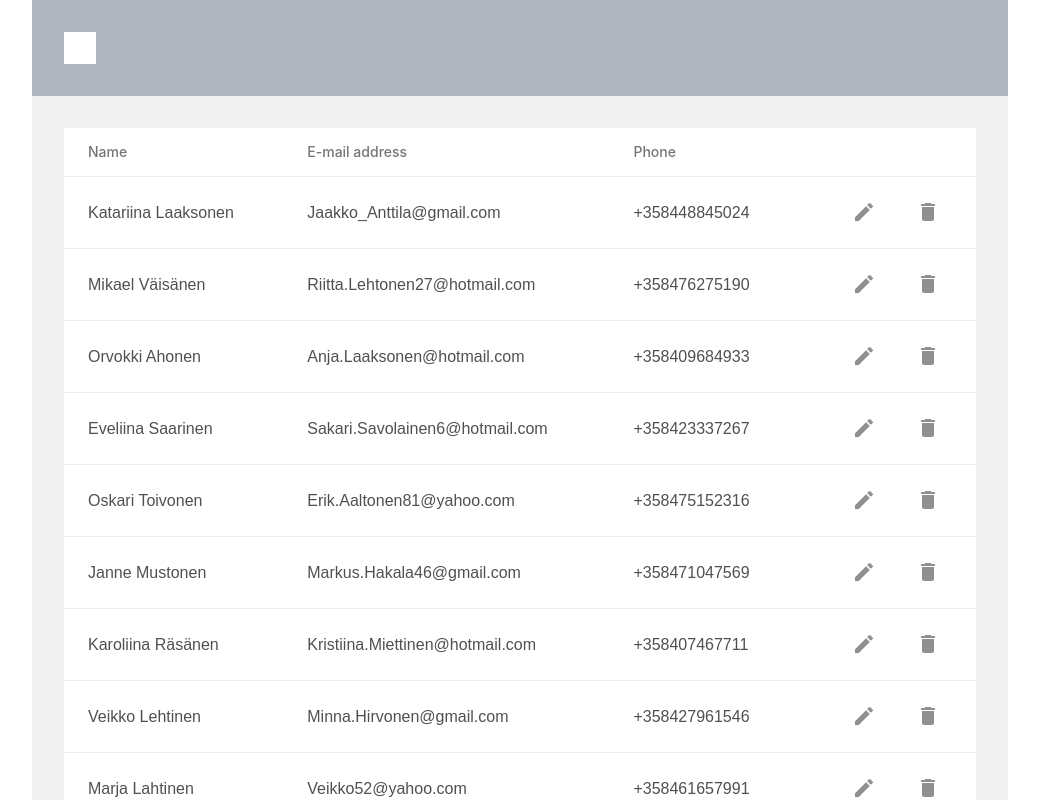
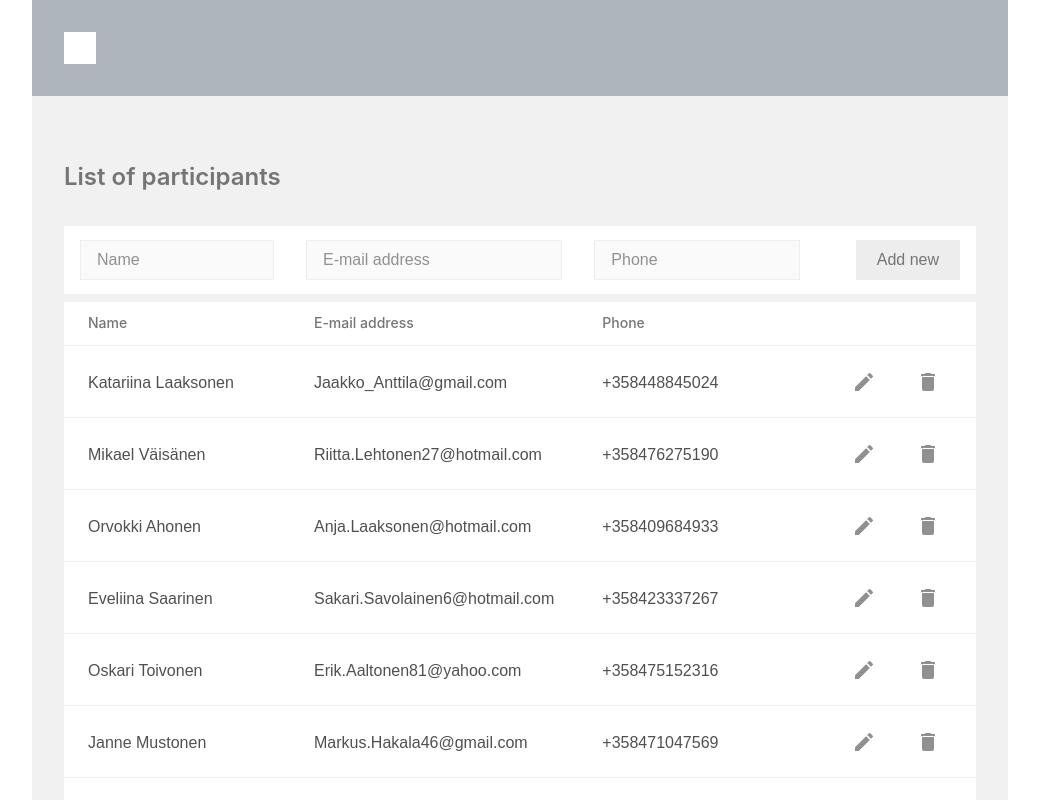
Before and after one commit to fu4303/react-table-test, a React (Create React App) app: page / in a window 1280 px wide. Shown: the top 800 px of the page, without its empty margins (120-1159 px from the left). Built offline with nearby package versions, Linux system fonts and the light colour scheme.

Commit message:
feat(participantstable): add form for adding for participants

```diff
--- a/package.json
+++ b/package.json
@@ -12,7 +12,8 @@
     "react-dom": "^17.0.2",
     "react-scripts": "4.0.3",
     "react-table": "^7.6.3",
-    "styled-components": "^5.2.3"
+    "styled-components": "^5.2.3",
+    "zod": "^1.11.13"
   },
   "devDependencies": {
     "@commitlint/cli": "11.0.0",
--- a/src/components/Input/styled/StyledInput.tsx
+++ b/src/components/Input/styled/StyledInput.tsx
@@ -3,6 +3,8 @@ import styled, { ThemeProps, DefaultTheme } from 'styled-components';
 
 export interface IStyledInput extends InputHTMLAttributes<HTMLInputElement> {
   fullWidth?: boolean;
+  width?: string;
+  invalid?: boolean | undefined;
 }
 
 const StyledInput = styled.input<IStyledInput & ThemeProps<DefaultTheme>>`
@@ -11,12 +13,12 @@ const StyledInput = styled.input<IStyledInput & ThemeProps<DefaultTheme>>`
   height: 40px;
   border-radius: 0;
   border-style: solid;
-  border-width: 1px;
-  border-color: #f1f1f1;
+  border-width: ${(props) => (props.invalid ? '2px' : '1px')};
+  border-color: ${(props) => (props.invalid ? props.theme.colors.danger : props.theme.colors.border)};
   padding: 0 ${(props) => props.theme.spacing.baseSpace * 2}px;
   color: ${(props) => props.theme.colors.text.dark};
   background-color: ${(props) => props.theme.colors.bg.light};
-  width: ${(props) => (props.fullWidth ? '100%' : '')};
+  width: ${(props) => (props.fullWidth ? '100%' : props.width ?? 'auto')};
 
   &::placeholder {
     color: ${(props) => props.theme.colors.text.light};
--- /dev/null
+++ b/src/components/ParticipantsTable/components/StyledTable.tsx
@@ -0,0 +1,81 @@
+import styled from 'styled-components';
+
+const StyledTable = styled.table`
+  width: 100%;
+  border-spacing: 0;
+  background-color: ${(props) => props.theme.colors.white};
+
+  thead {
+    color: ${(props) => props.theme.colors.text.medium};
+    font-size: 14px;
+    line-height: 16px;
+    font-weight: 500;
+
+    tr {
+      height: 48px;
+
+      &:first-child {
+        border-bottom: ${(props) => props.theme.spacing.baseSpace}px solid ${(props) => props.theme.colors.bg.medium};
+        height: 72px;
+
+        th {
+          padding: 0 ${(props) => props.theme.spacing.baseSpace * 2}px;
+        }
+
+        div {
+          display: flex;
+          justify-content: flex-end;
+        }
+      }
+    }
+  }
+
+  tbody {
+    color: ${(props) => props.theme.colors.text.dark};
+    font-size: 16px;
+    line-height: 24px;
+    font-weight: 400;
+
+    tr {
+      height: 72px;
+    }
+  }
+
+  tr {
+    &:last-child {
+      td {
+        border-bottom: 0;
+      }
+    }
+  }
+
+  th,
+  td {
+    border-bottom: 1px solid ${(props) => props.theme.colors.border};
+    padding: 0 ${(props) => props.theme.spacing.baseSpace * 3}px;
+    text-align: left;
+    vertical-align: middle;
+  }
+
+  th {
+    border-bottom: 1px solid ${(props) => props.theme.colors.border};
+    color: ${(props) => props.theme.colors.text.medium};
+    font-weight: 500;
+    cursor: pointer;
+
+    &:hover {
+      color: ${(props) => props.theme.colors.text.dark};
+    }
+
+    div {
+      display: flex;
+      align-items: center;
+      svg {
+        margin-left: ${(props) => props.theme.spacing.baseSpace}px;
+        fill: ${(props) => props.theme.colors.text.medium};
+      }
+    }
+  }
+`;
+
+export default StyledTable;
--- a/src/components/ParticipantsTable/components/Table.tsx
+++ b/src/components/ParticipantsTable/components/Table.tsx
@@ -1,77 +1,24 @@
+import * as React from 'react';
 import { useTable, useSortBy, UseTableOptions } from 'react-table';
-import styled from 'styled-components';
+import * as z from 'zod';
+import faker from 'faker';
 import { ReactComponent as DownwardIcon } from '../../../constants/icons/Downward.svg';
 import { ReactComponent as UpwardIcon } from '../../../constants/icons/Upward.svg';
-import { Participant } from '../../../constants/types';
+import { Participant, ITable } from '../../../constants/types';
+import Input from '../../Input';
+import Button from '../../Button';
+import StyledTable from './StyledTable';
 
-const StyledTable = styled.table`
-  width: 100%;
-  border-spacing: 0;
-  background-color: ${(props) => props.theme.colors.white};
-
-  thead {
-    color: ${(props) => props.theme.colors.text.medium};
-    font-size: 14px;
-    line-height: 16px;
-    font-weight: 500;
-
-    tr {
-      height: 48px;
-    }
-  }
-
-  tbody {
-    color: ${(props) => props.theme.colors.text.dark};
-    font-size: 16px;
-    line-height: 24px;
-    font-weight: 400;
-
-    tr {
-      height: 72px;
-    }
-  }
-
-  tr {
-    &:last-child {
-      td {
-        border-bottom: 0;
-      }
-    }
-  }
-
-  th,
-  td {
-    border-bottom: 1px solid ${(props) => props.theme.colors.border};
-    padding: 0 ${(props) => props.theme.spacing.baseSpace * 3}px;
-    text-align: left;
-    vertical-align: middle;
-  }
-
-  th {
-    border-bottom: 1px solid ${(props) => props.theme.colors.border};
-    color: ${(props) => props.theme.colors.text.medium};
-    font-weight: 500;
-    cursor: pointer;
-
-    &:hover {
-      color: ${(props) => props.theme.colors.text.dark};
-    }
-
-    div {
-      display: flex;
-      align-items: center;
-      svg {
-        margin-left: ${(props) => props.theme.spacing.baseSpace}px;
-        fill: ${(props) => props.theme.colors.text.medium};
-      }
-    }
-  }
-`;
+const newParticipantValidator = z.object({
+  name: z.string().min(5),
+  email: z.string().email(),
+  phone: z.string().min(5),
+});
 
 const getSortedIcon = (isSortedDesc: boolean | undefined) =>
   isSortedDesc ? <DownwardIcon width="14" /> : <UpwardIcon width="14" />;
 
-const Table = ({ columns, data }: UseTableOptions<Participant>) => {
+const Table = ({ columns, data, dispatch }: ITable & UseTableOptions<Participant>) => {
   const { getTableProps, getTableBodyProps, rows, prepareRow, headerGroups } = useTable(
     {
       columns,
@@ -80,9 +27,71 @@ const Table = ({ columns, data }: UseTableOptions<Participant>) => {
     useSortBy,
   );
 
+  const [newParticipant, setNewParticipant] = React.useState({
+    name: '',
+    email: '',
+    phone: '',
+  });
+
+  const [errors, setErrors] = React.useState<string[]>([]);
+
+  const handleChange = (e: React.ChangeEvent<HTMLInputElement>) =>
+    setNewParticipant({ ...newParticipant, [e.target.id]: e.target.value });
+
+  const hasError = (field: string) => errors.some((fieldError) => fieldError === field);
+
+  const createRecord = () => {
+    try {
+      const validated = newParticipantValidator.parse(newParticipant);
+      dispatch({ type: 'create', data: { ...validated, id: faker.datatype.uuid() } });
+      setNewParticipant({ name: '', email: '', phone: '' });
+      setErrors([]);
+    } catch (error) {
+      setErrors(Object.keys(error.formErrors.fieldErrors));
+    }
+  };
+
   return (
     <StyledTable {...getTableProps()}>
       <thead>
+        {/* TODO: Refactor this to a new component and use a form instead */}
+        <tr>
+          <th>
+            <Input
+              id="name"
+              fullWidth
+              value={newParticipant.name}
+              placeholder="Name"
+              onChange={handleChange}
+              invalid={hasError('name')}
+            />
+          </th>
+          <th>
+            <Input
+              id="email"
+              fullWidth
+              value={newParticipant.email}
+              placeholder="E-mail address"
+              onChange={handleChange}
+              invalid={hasError('email')}
+            />
+          </th>
+          <th>
+            <Input
+              id="phone"
+              fullWidth
+              value={newParticipant.phone}
+              placeholder="Phone"
+              onChange={handleChange}
+              invalid={hasError('phone')}
+            />
+          </th>
+          <th>
+            <div>
+              <Button onClick={createRecord}>Add new</Button>
+            </div>
+          </th>
+        </tr>
         {headerGroups.map((headerGroup) => (
           <tr {...headerGroup.getHeaderGroupProps()}>
             {headerGroup.headers.map((column) => (
--- a/src/components/ParticipantsTable/components/TableActions.tsx
+++ b/src/components/ParticipantsTable/components/TableActions.tsx
@@ -42,8 +42,8 @@ const EditActions = styled.div`
 `;
 
 const TableActions = ({ row, dispatch, state }: ITableActions) => {
-  const { status } = state;
-  if (status === 'edit') {
+  const { status, currentRowId } = state;
+  if (status === 'edit' && Number(row.id) === currentRowId) {
     return (
       <EditActions>
         <Button type="button" variant="secondary" onClick={() => dispatch({ type: 'cancel' })}>
--- a/src/components/ParticipantsTable/index.tsx
+++ b/src/components/ParticipantsTable/index.tsx
@@ -1,8 +1,9 @@
 import * as React from 'react';
-import { Column, Row } from 'react-table';
-import { EditableCell, Table, TableActions } from './components';
-import { ParticipantTableState, ParticipantTableAction, IEditableCell, Participant } from '../../constants/types';
+import styled from 'styled-components';
+import { Table } from './components';
+import { ParticipantTableState } from '../../constants/types';
 import fakeData from '../../utils/fakeData';
+import { participantsTableReducer, getColumns } from './utils';
 
 const initialState: ParticipantTableState = {
   participants: [],
@@ -13,112 +14,34 @@ const initialState: ParticipantTableState = {
   phone: '',
 };
 
+const Title = styled.h1`
+  color: ${(props) => props.theme.colors.text.medium};
+  font-weight: 600;
+  font-size: 24px;
+  line-height: 2.4;
+  margin: ${(props) => props.theme.spacing.baseSpace * 2.5}px 0;
+`;
+
 const ParticipantsTable = () => {
-  const reducer = React.useCallback(
-    (state: ParticipantTableState, action: ParticipantTableAction) => {
-      switch (action.type) {
-        case 'getData': {
-          return {
-            ...state,
-            participants: action.data,
-          };
-        }
-        case 'handleChange': {
-          return {
-            ...state,
-            [action.data.field]: action.data.value,
-          };
-        }
-        case 'cancel': {
-          return {
-            ...state,
-            status: 'idle',
-            currentRowId: undefined,
-            name: '',
-            email: '',
-            phone: '',
-          };
-        }
-        case 'editRow': {
-          return {
-            ...state,
-            status: 'edit',
-            currentRowId: action?.data?.id,
-            name: action?.data?.name,
-            email: action?.data?.email,
-            phone: action?.data?.phone,
-          };
-        }
-        case 'update': {
-          const participants = state.participants.map((participant) => {
-            if (participant.id === action?.data?.id) {
-              return {
-                id: participant.id,
-                name: state.name ?? participant.name,
-                email: state.email ?? participant.email,
-                phone: state.phone ?? participant.phone,
-              };
-            }
-
-            return participant;
-          });
-
-          return { ...state, participants, status: 'idle' };
-        }
-        case 'delete': {
-          const participants = state.participants.filter((participant) => participant.id !== action?.data?.id);
-          return { ...state, participants };
-        }
-        default: {
-          return state;
-        }
-      }
-    },
-    [fakeData],
-  );
-
+  const reducer = React.useCallback(participantsTableReducer, []);
   const [state, dispatch] = React.useReducer(reducer, initialState);
-
-  const columns = React.useMemo(
-    () =>
-      [
-        {
-          Header: 'Name',
-          accessor: 'name',
-          Cell: ({ row, value }: Partial<IEditableCell>) => (
-            <EditableCell row={row} value={value} state={state} dispatch={dispatch} field="name" />
-          ),
-        },
-        {
-          Header: 'E-mail address',
-          accessor: 'email',
-          Cell: ({ row, value }: Partial<IEditableCell>) => (
-            <EditableCell row={row} value={value} state={state} dispatch={dispatch} field="email" />
-          ),
-        },
-        {
-          Header: 'Phone',
-          accessor: 'phone',
-          Cell: ({ row, value }: Partial<IEditableCell>) => (
-            <EditableCell row={row} value={value} state={state} dispatch={dispatch} field="phone" />
-          ),
-        },
-        {
-          Header: () => null,
-          id: 'actions',
-          Cell: ({ row }: { row: Row<Participant> }) => <TableActions row={row} dispatch={dispatch} state={state} />,
-        },
-      ] as Column<Participant>[],
-    [state.status, state.currentRowId],
-  );
+  const columns = React.useMemo(() => getColumns(state, dispatch), [
+    state.status,
+    state.currentRowId,
+    state.participants,
+  ]);
 
   React.useEffect(() => {
     const data = fakeData();
-
     dispatch({ type: 'getData', data });
   }, []);
 
-  return <Table data={state.participants} columns={columns} />;
+  return (
+    <main>
+      <Title>List of participants</Title>
+      <Table data={state.participants} columns={columns} dispatch={dispatch} />
+    </main>
+  );
 };
 
 export default ParticipantsTable;
--- /dev/null
+++ b/src/components/ParticipantsTable/utils/index.tsx
@@ -0,0 +1,111 @@
+import * as React from 'react';
+import { Column, Row } from 'react-table';
+import { ParticipantTableState, ParticipantTableAction, Participant, IEditableCell } from '../../../constants/types';
+import EditableCell from '../components/EditableCell';
+import TableActions from '../components/TableActions';
+
+export function getColumns(state: ParticipantTableState, dispatch: React.Dispatch<ParticipantTableAction>) {
+  const columns: Column<Participant>[] = [
+    {
+      Header: 'Name',
+      accessor: 'name',
+      Cell: ({ row, value }: Partial<IEditableCell>) => (
+        <EditableCell row={row} value={value} state={state} dispatch={dispatch} field="name" />
+      ),
+    },
+    {
+      Header: 'E-mail address',
+      accessor: 'email',
+      Cell: ({ row, value }: Partial<IEditableCell>) => (
+        <EditableCell row={row} value={value} state={state} dispatch={dispatch} field="email" />
+      ),
+    },
+    {
+      Header: 'Phone',
+      accessor: 'phone',
+      Cell: ({ row, value }: Partial<IEditableCell>) => (
+        <EditableCell row={row} value={value} state={state} dispatch={dispatch} field="phone" />
+      ),
+    },
+    {
+      Header: () => null,
+      id: 'actions',
+      Cell: ({ row }: { row: Row<Participant> }) => <TableActions row={row} dispatch={dispatch} state={state} />,
+    },
+  ];
+
+  return columns;
+}
+
+export function participantsTableReducer(state: ParticipantTableState, action: ParticipantTableAction) {
+  switch (action.type) {
+    case 'getData': {
+      return {
+        ...state,
+        participants: action.data,
+      };
+    }
+    case 'handleChange': {
+      return {
+        ...state,
+        [action.data.field]: action.data.value,
+      };
+    }
+    case 'cancel': {
+      return {
+        ...state,
+        status: 'idle',
+        currentRowId: undefined,
+        name: '',
+        email: '',
+        phone: '',
+      };
+    }
+    case 'editRow': {
+      return {
+        ...state,
+        status: 'edit',
+        currentRowId: action?.data?.id,
+        name: action?.data?.name,
+        email: action?.data?.email,
+        phone: action?.data?.phone,
+      };
+    }
+    case 'update': {
+      const participants = state.participants.map((participant) => {
+        if (participant.id === action?.data?.id) {
+          return {
+            id: participant.id,
+            name: state.name ?? participant.name,
+            email: state.email ?? participant.email,
+            phone: state.phone ?? participant.phone,
+          };
+        }
+
+        return participant;
+      });
+
+      return { ...state, participants, status: 'idle' };
+    }
+    case 'delete': {
+      const participants = state.participants.filter((participant) => participant.id !== action?.data?.id);
+      return { ...state, participants };
+    }
+    case 'create': {
+      const { name, email, phone, id } = action.data;
+      const participants: Participant[] = [
+        ...state.participants,
+        {
+          id,
+          name,
+          email,
+          phone,
+        },
+      ];
+      return { ...state, participants };
+    }
+    default: {
+      return state;
+    }
+  }
+}
--- a/src/domain/Home/index.tsx
+++ b/src/domain/Home/index.tsx
@@ -3,9 +3,7 @@ import ParticipantTable from '../../components/ParticipantsTable';
 
 const Home = () => (
   <Layout>
-    <div style={{ marginBottom: '1rem' }}>
-      <ParticipantTable />
-    </div>
+    <ParticipantTable />
   </Layout>
 );
 
--- a/src/react-app-env.d.ts
+++ b/src/react-app-env.d.ts
@@ -49,7 +49,6 @@ import {
   UseSortByOptions,
   UseSortByState,
 } from 'react-table';
-import ITheme from './constants/types';
 
 declare module 'react-table' {
   // take this file as-is, or comment out the sections that don't apply to your plugin configuration
@@ -129,6 +128,7 @@ declare module 'styled-components' {
       white: string;
       primary: string;
       border: string;
+      danger: string;
       text: {
         light: string;
         medium: string;
--- a/src/utils/theme.ts
+++ b/src/utils/theme.ts
@@ -4,6 +4,7 @@ const colorPalette = {
   white: '#ffffff',
   primary: '#07f',
   border: '#eeeeee',
+  danger: '#ce3b60',
   text: {
     light: '#909090',
     medium: '#757575',
```
Also changed, not shown: src/constants/types/index.ts (+7 -1 lines), 1 other file (tests, documents, lock files or other folders).
